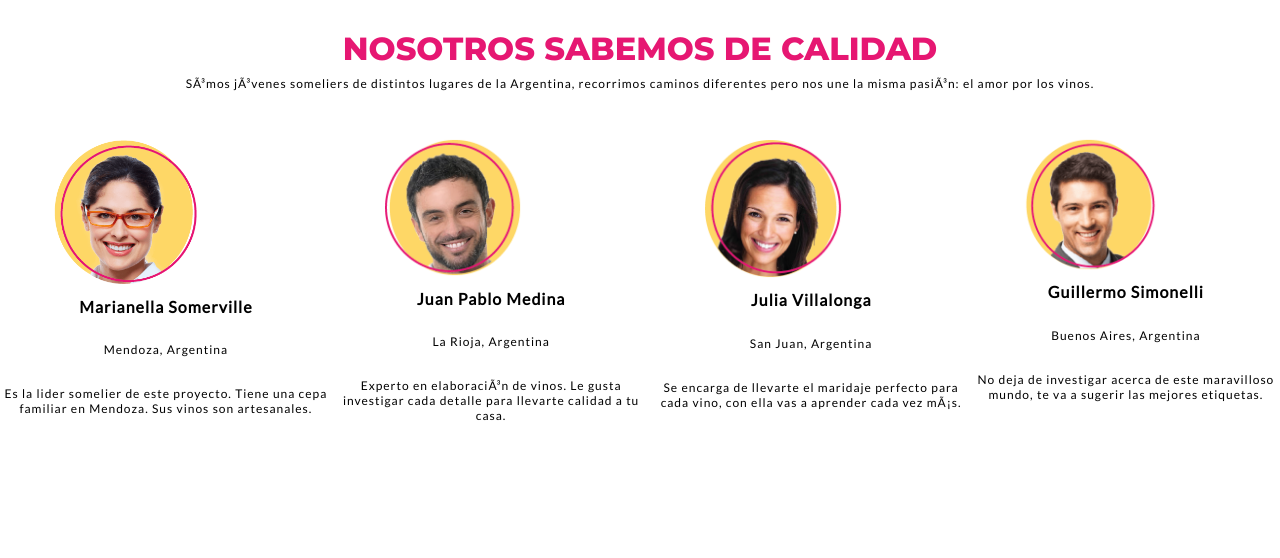
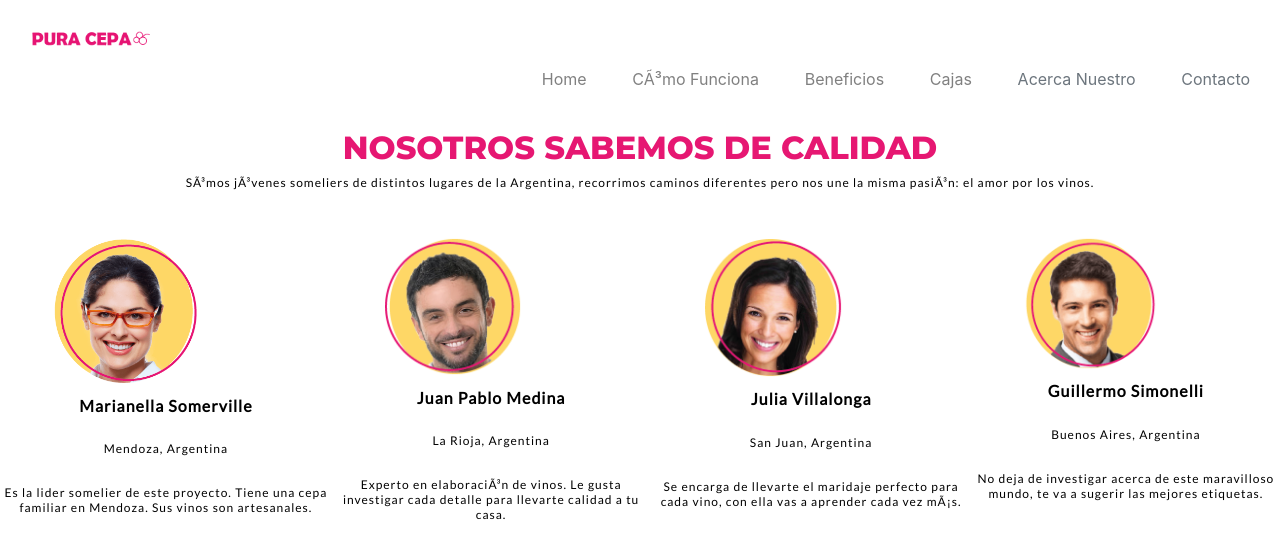
Before and after one commit to camilatorres120990/cuartaEntrega, a plain HTML site: page acercaNuestro.html in a window 1280 px wide. Drawn offline with nearby package versions, Linux system fonts and the light colour scheme.

Commit message:
Add files via upload
Este acercaNuestro.html es una modificacion que tuve que hace a ultimo momento porque me habia dado cuenta que me habia olvidado garrafalmente de hacer algo

```diff
--- a/acercaNuestro.html
+++ b/acercaNuestro.html
@@ -22,6 +22,32 @@
 <title>Acerca Nuestro</title>
 </head>
 <body>
+
+         <!--logo-->
+         <img src="images/logo.png" class="logo" alt="logo pura cepa"></a>
+            <!--Menú CON BOOTSTRAP-->
+                <div class="menu">
+                    <ul class="nav">
+                        <li class="nav-item">
+                            <a class="nav-link" href="index.html">Home</a>
+                        </li>
+                        <li class="nav-item">
+                            <a class="nav-link" href="comoFunciona.html">Cómo Funciona</a>
+                        </li>
+                        <li class="nav-item">
+                            <a class="nav-link" href="beneficios.html">Beneficios</a>
+                        </li>
+                        <li class="nav-item">
+                            <a class="nav-link" href="index.html#cajas">Cajas</a>
+                        </li>
+                        <li class="nav-item">
+                            <a class="nav-link disabled" href="acercaNuestro.html">Acerca Nuestro</a>
+                        </li>
+                        <li class="nav-item">
+                            <a class="nav-link disabled" href="index.html#contacto">Contacto</a>
+                        </li>
+                    </ul>
+            </div>
 
     <div>
         <div class=acercaNuestro>
```
